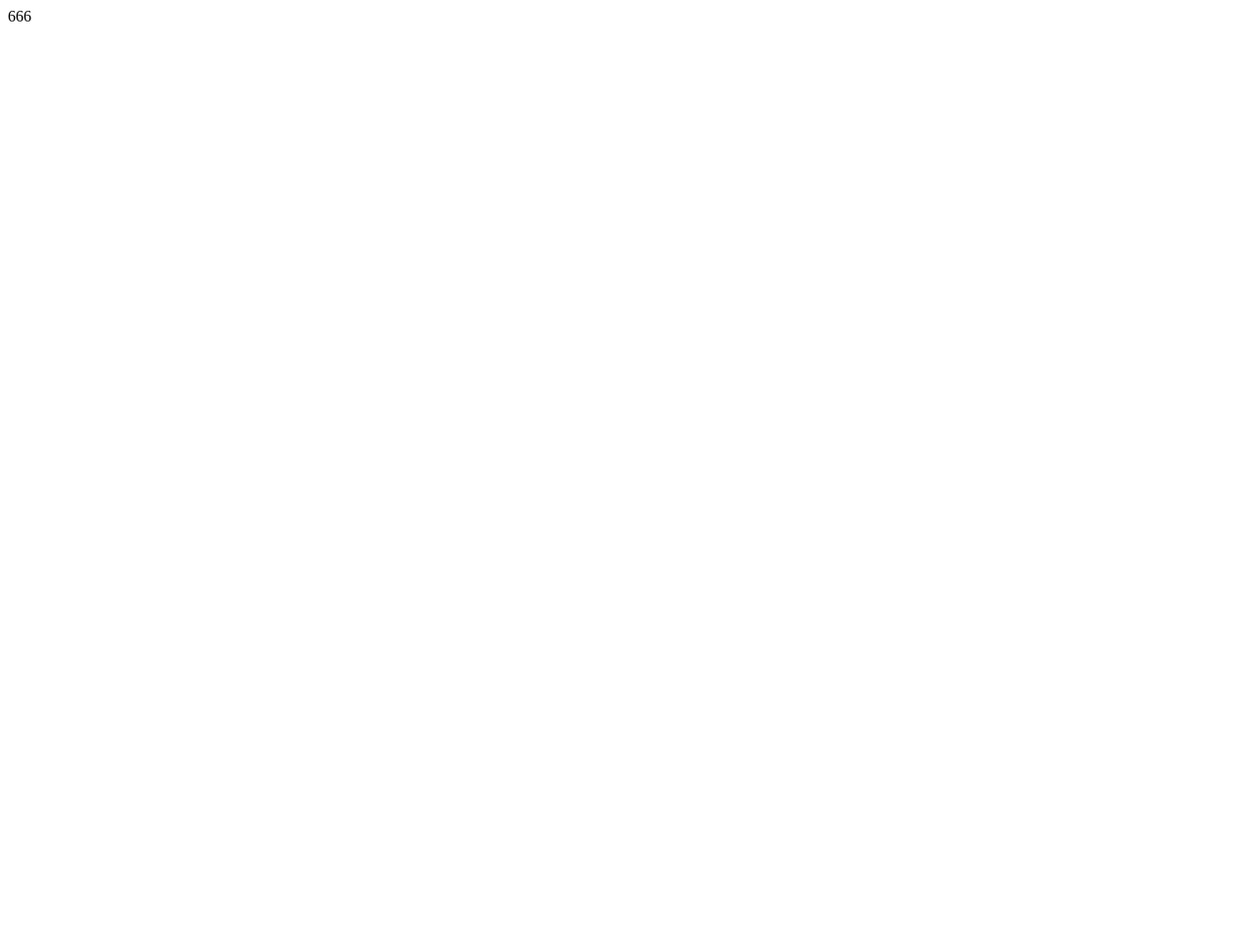
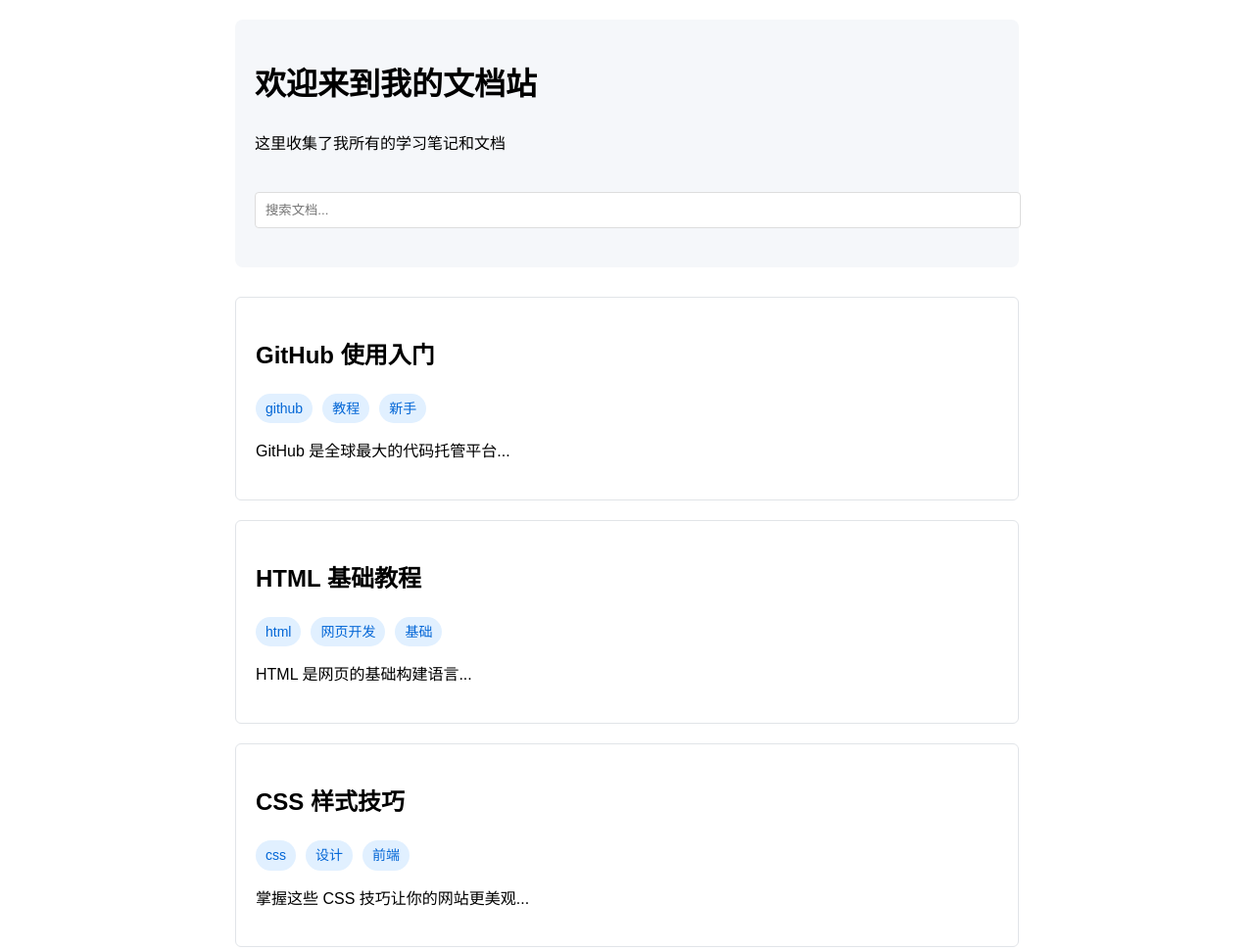
Before and after one commit to LuoLJ07/LuoLJ07.github.io, a plain HTML site: page index.html in a window 1280 px wide. Shown: the whole page at 98% size. Before the commit the page ends 800 px from the top, so only its background shows below. Drawn offline with Linux system fonts and the light colour scheme.

Commit message:
Update index.html

```diff
--- a/index.html
+++ b/index.html
@@ -1 +1,123 @@
-<p>666<p>
+<!DOCTYPE html>
+<html>
+<head>
+  <title>我的网站</title>
+  <style>
+    body {
+      font-family: Arial, sans-serif;
+      max-width: 800px;
+      margin: 0 auto;
+      padding: 20px;
+      line-height: 1.6;
+    }
+    header {
+      background: #f5f7fa;
+      padding: 20px;
+      border-radius: 8px;
+      margin-bottom: 30px;
+    }
+    .doc {
+      background: white;
+      border: 1px solid #e1e4e8;
+      border-radius: 6px;
+      padding: 20px;
+      margin-bottom: 20px;
+    }
+    .tags {
+      display: flex;
+      gap: 10px;
+      margin: 10px 0;
+    }
+    .tag {
+      background: #e1f0ff;
+      color: #0366d6;
+      padding: 4px 10px;
+      border-radius: 20px;
+      font-size: 14px;
+    }
+    .search-box {
+      margin: 20px 0;
+      padding: 10px;
+      width: 100%;
+      border: 1px solid #ddd;
+      border-radius: 4px;
+    }
+  </style>
+</head>
+<body>
+  <header>
+    <h1>欢迎来到我的文档站</h1>
+    <p>这里收集了我所有的学习笔记和文档</p>
+    <input type="text" class="search-box" placeholder="搜索文档...">
+  </header>
+
+  <div id="content">
+    <!-- 文档将在这里显示 -->
+    <p>正在加载文档...</p>
+  </div>
+
+  <script>
+    // 文档数据 - 类似数据库功能
+    const documents = [
+      {
+        id: 1,
+        title: "GitHub 使用入门",
+        content: "GitHub 是全球最大的代码托管平台...",
+        tags: ["github", "教程", "新手"]
+      },
+      {
+        id: 2,
+        title: "HTML 基础教程",
+        content: "HTML 是网页的基础构建语言...",
+        tags: ["html", "网页开发", "基础"]
+      },
+      {
+        id: 3,
+        title: "CSS 样式技巧",
+        content: "掌握这些 CSS 技巧让你的网站更美观...",
+        tags: ["css", "设计", "前端"]
+      }
+    ];
+
+    // 显示所有文档
+    function displayDocuments(docs) {
+      const container = document.getElementById('content');
+      container.innerHTML = '';
+
+      docs.forEach(doc => {
+        const docElement = document.createElement('div');
+        docElement.className = 'doc';
+        docElement.innerHTML = `
+          <h2>${doc.title}</h2>
+          <div class="tags">
+            ${doc.tags.map(tag => `<span class="tag">${tag}</span>`).join('')}
+          </div>
+          <p>${doc.content}</p>
+        `;
+        container.appendChild(docElement);
+      });
+    }
+
+    // 初始显示所有文档
+    displayDocuments(documents);
+
+    // 搜索功能
+    document.querySelector('.search-box').addEventListener('input', (e) => {
+      const searchTerm = e.target.value.toLowerCase();
+
+      if (searchTerm === '') {
+        displayDocuments(documents);
+        return;
+      }
+
+      const filtered = documents.filter(doc =>
+        doc.title.toLowerCase().includes(searchTerm) ||
+        doc.content.toLowerCase().includes(searchTerm) ||
+        doc.tags.some(tag => tag.toLowerCase().includes(searchTerm))
+      );
+
+      displayDocuments(filtered);
+    });
+  </script>
+</body>
+</html>
```
